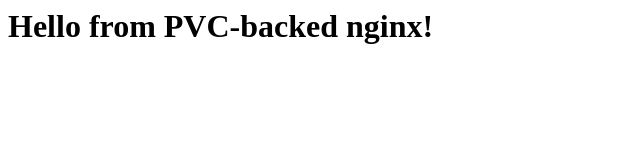
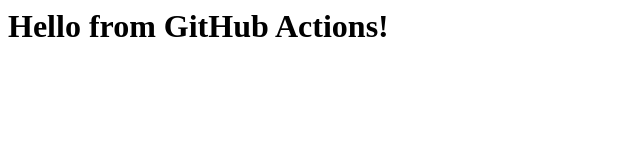
Before and after one commit to amcconville08/k8s-nginx-demo, a plain HTML site: page index.html in a window 1280 px wide. Shown: the whole page, without its empty margins (0-640 px from the left). Drawn offline with Linux system fonts and the light colour scheme.

Commit message:
Test GitHub Actions deploy

```diff
--- a/index.html
+++ b/index.html
@@ -1 +1 @@
-<h1>Hello from PVC-backed nginx!</h1>
+<h1>Hello from GitHub Actions!</h1>
```
